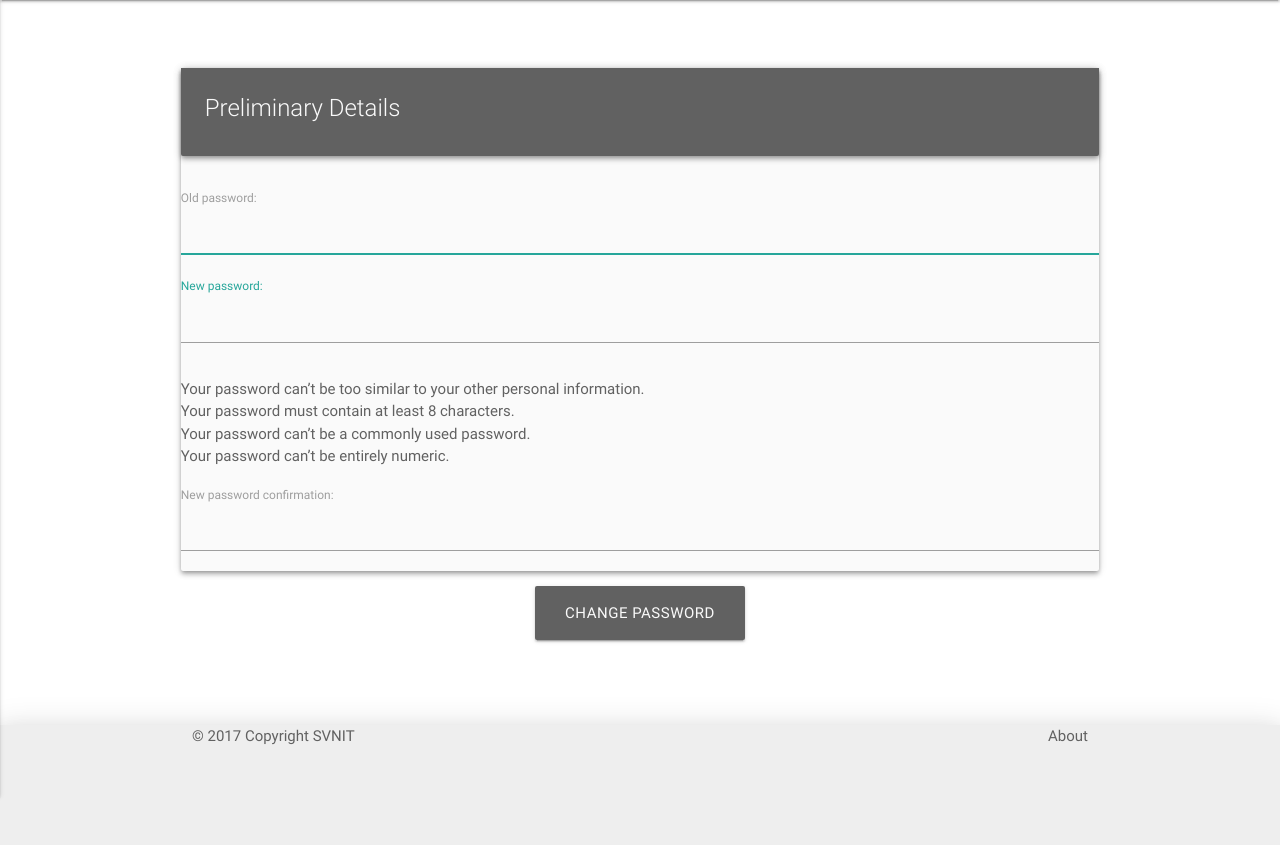
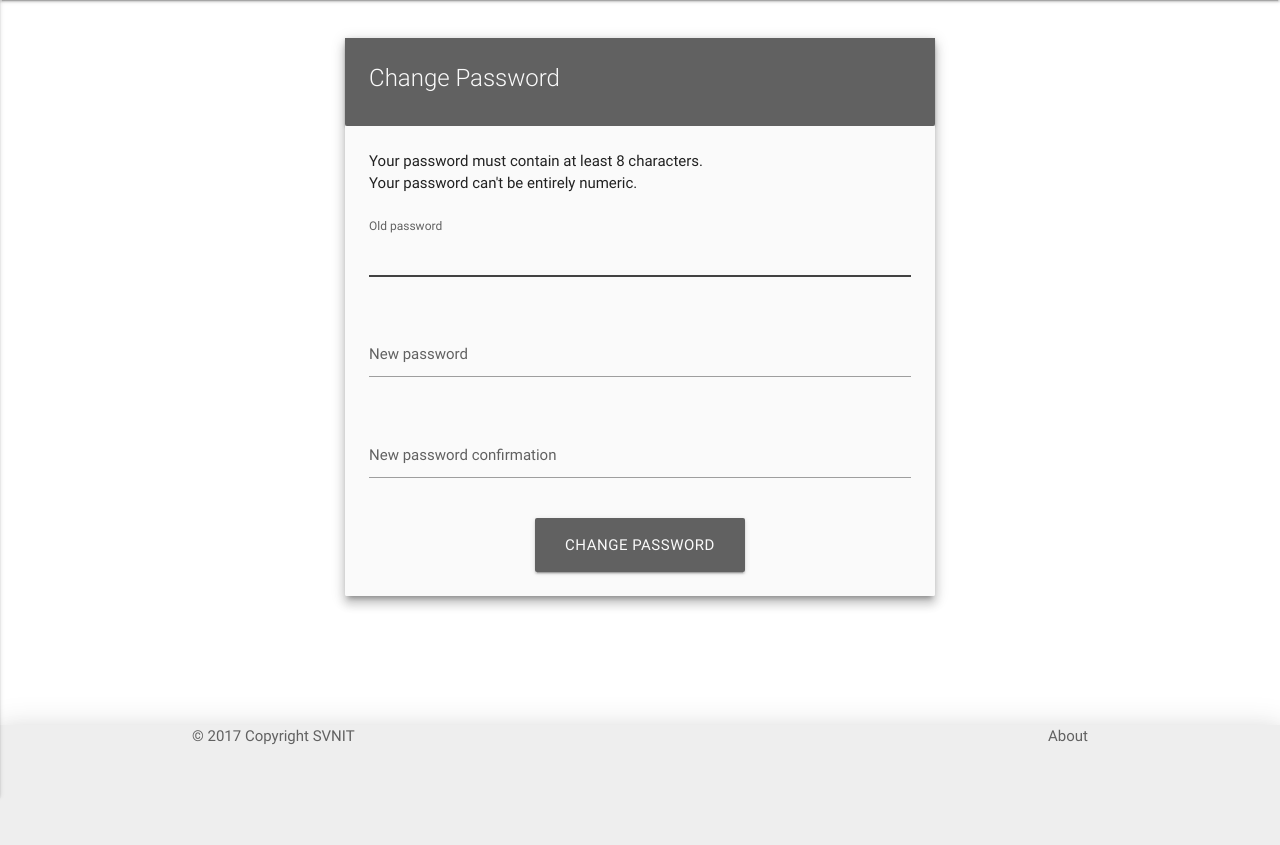
Before and after one commit to aakashrana1995/svnit-tnp, a Django app: page /consent/profile/change-password in a window 1280 px wide. Shown: the part 64-909 px from the top of the page. Run offline with Django 3.2, Linux system fonts and the light colour scheme; the visitor is signed in with stand-in values (Sample User, id 1); some libraries are stand-ins or nearby versions.

Commit message:
change password page UI improvements

```diff
--- a/tnp/consent/views.py
+++ b/tnp/consent/views.py
@@ -601,11 +601,8 @@ def change_password(request):
         if form.is_valid():
             user = form.save()
             update_session_auth_hash(request, user)  # Important!
-            messages.success(
-                request, 'Your password was successfully updated!')
+            messages.success(request, 'Your password was successfully updated!')
             return HttpResponseRedirect('/consent/home')
-        else:
-            messages.error(request, 'Please correct the error below.')
     else:
         form = PasswordChangeForm(request.user)
     return render(request, 'consent/change_password.html', {
--- a/tnp/templates/consent/change_password.html
+++ b/tnp/templates/consent/change_password.html
@@ -3,7 +3,6 @@
 {% block title %} Change Password {% endblock %}
 
 {% block custom_css %}
-	<link type="text/css" rel="stylesheet" href="/static/css/datepicker.css" media="screen,projection" />
 	<link type="text/css" rel="stylesheet" href="/static/css/form.css" media="screen,projection" />
 {% endblock %}
 
@@ -11,34 +10,54 @@
 {% block body_block %}
 	<div id="content" style="min-height: calc(100vh - 120px);">
 		<div class="container">
-			<div class="section" id="form_errors">
-				{% if messages %}
+			<div class="row">
+				<div class="col s12 m8 offset-m2">
+					{% if form.is_bound %}
 						<ul class="collection red-text">
-    				{% for message in messages %}
-							<li class="collection-item">{{ message }} </li>
+							{% for field in form %}
+		    				{% for error in field.errors %}
+									<li class="collection-item"> {{ error }} </li>
+		    				{% endfor %}
 							{% endfor %}
 	    			</ul>
 	    		{% endif %}
+
+          <div class="card z-depth-4">
+          	<div class="card-content grey-text text-lighten-5 grey darken-2 z-depth-1">
+              <span class="card-title">Change Password</span>
             </div>
 
+            <div class="card-content grey lighten-5">
+							<form method="post" id="change_password_form" enctype="multipart/form-data">
+								{% csrf_token %}
+
 								<div class="row">
-					<form method="post" id="create_account_form" enctype="multipart/form-data">
-						{% csrf_token %}
-						<div class="card grey lighten-5 grey-text text-darken-2 z-depth-2 hoverable">
-	                    	<div class="card-content grey darken-2 grey-text text-lighten-5 z-depth-2">
-	                      		<span class="card-title"> Preliminary Details </span>
+									<div class="col s12">
+										<p> Your password must contain at least 8 characters. </p>
+										<p> Your password can't be entirely numeric. </p>
+									</div>
 								</div>
 
-	                    	<div class="section"> </div>
-							  {{ form }}
+								{% for field in form %}
+									<div class="row">
+                    <div class="input-field col s12">
+                    	<label for="{{ field.id_for_label }}" class="grey-text text-darken-2"> {{ field.label }} </label>
+                      {{ field }}
                     </div>
+                  </div>
+								{% endfor %}
 
 								<center>
-		                    <button class="waves-effect waves-light btn-large grey darken-2 grey-text text-lighten-5 hoverable" id="create_account_button" type="submit"> Change Password </button>
+                  <button class="waves-effect waves-light btn-large grey darken-2 grey-text text-lighten-5 hoverable" id="change_password_button" type="submit"> Change Password </button>
                 </center>
+
 							</form>
 						</div>
 
+					</div>
+
+				</div>
+			</div>
 		</div>
 	</div>
 {% endblock %}
@@ -49,5 +68,5 @@
 
 
 {% block custom_js %}
-	<script type="text/javascript" src="/static/js/consent/create_account.js"></script>
+
 {% endblock %}
```
Lines whose indentation alone changed are shown as unchanged.
